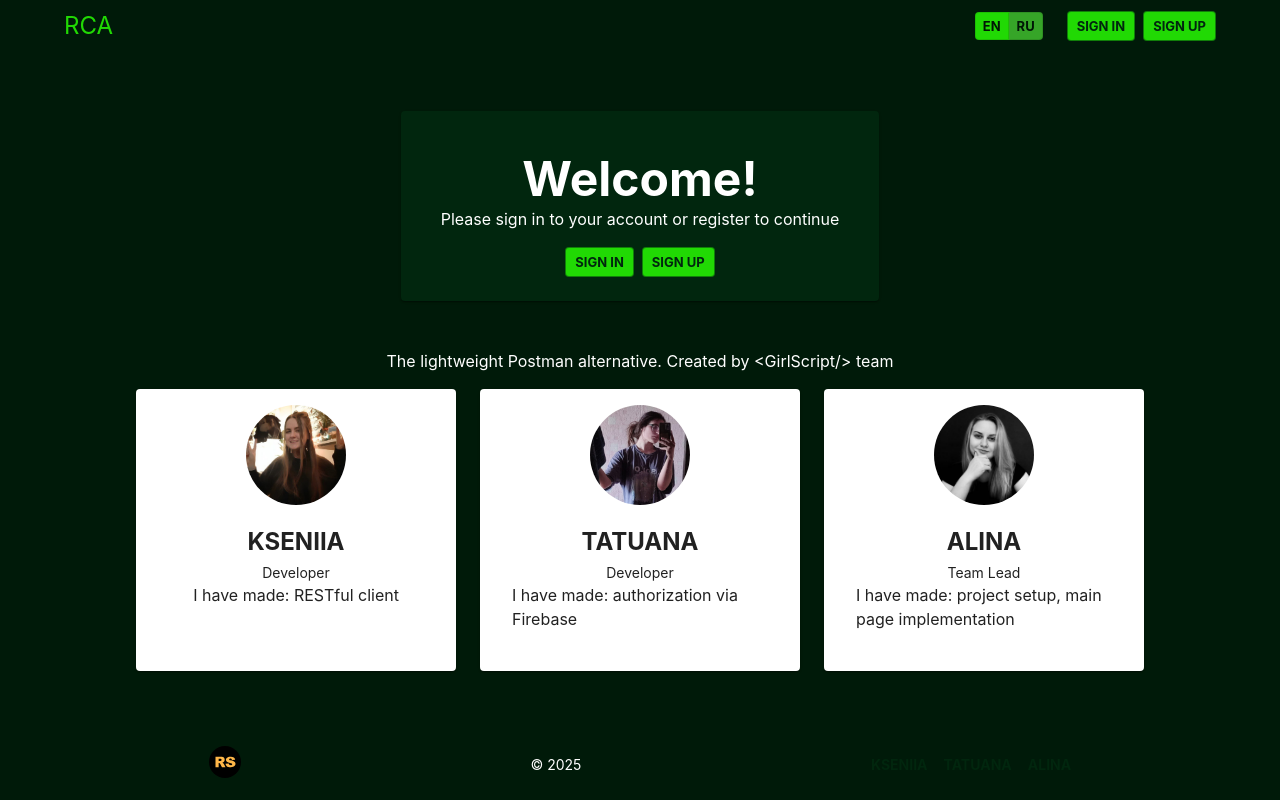
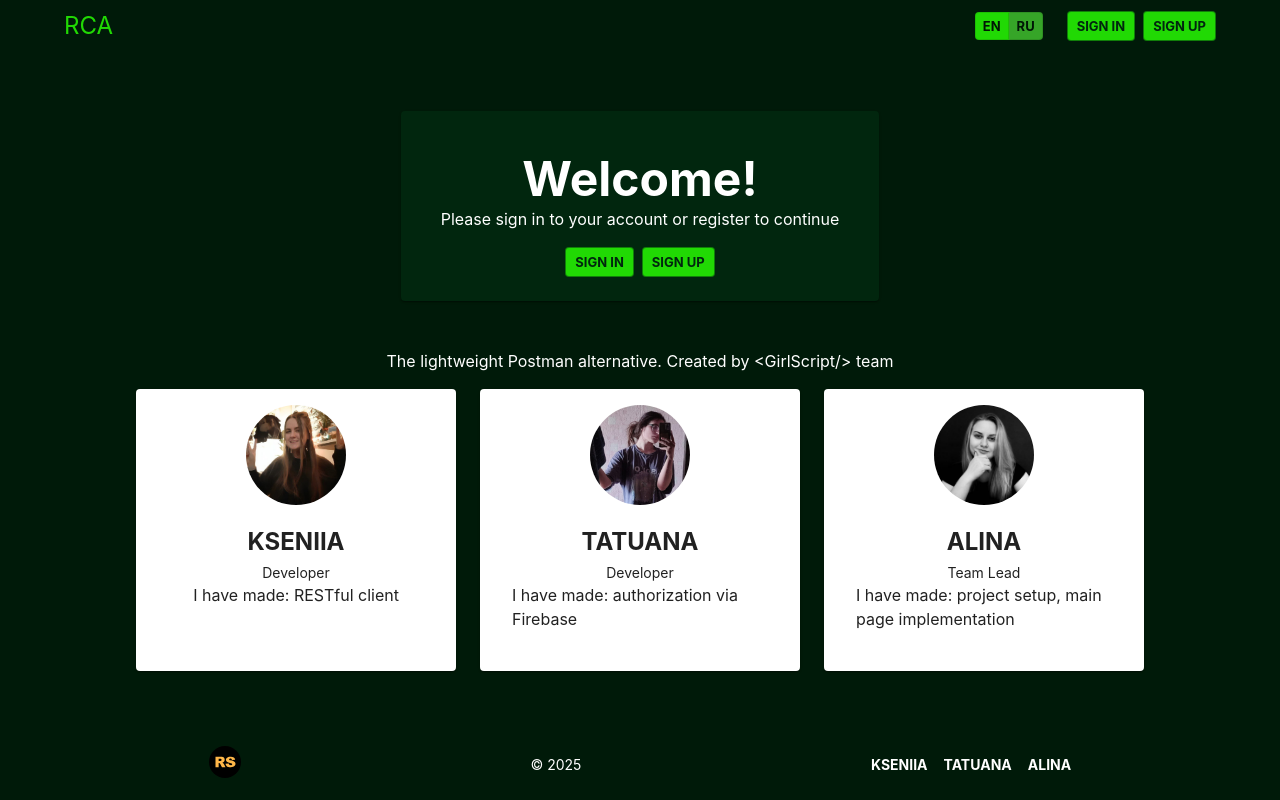
Before and after one commit to cherkasovaa/rest-client-app, a Next.js app: page / in a window 1280 px wide. Built offline with nearby package versions, Linux system fonts and the light colour scheme; what @mui/material-nextjs would draw is missing.

Commit message:
style: improve footer text visibility

```diff
--- a/src/widgets/footer/ui/Footer.tsx
+++ b/src/widgets/footer/ui/Footer.tsx
@@ -9,6 +9,7 @@ export const Footer = () => {
       component="footer"
       sx={{
         p: '1rem',
+        color: 'primary.contrastText',
       }}
     >
       <Container
@@ -46,6 +47,7 @@ export const Footer = () => {
               underline="none"
               sx={{
                 transition: 'all 0.3s',
+                color: 'primary.contrastText',
 
                 '&:hover': {
                   color: 'secondary.dark',
```
